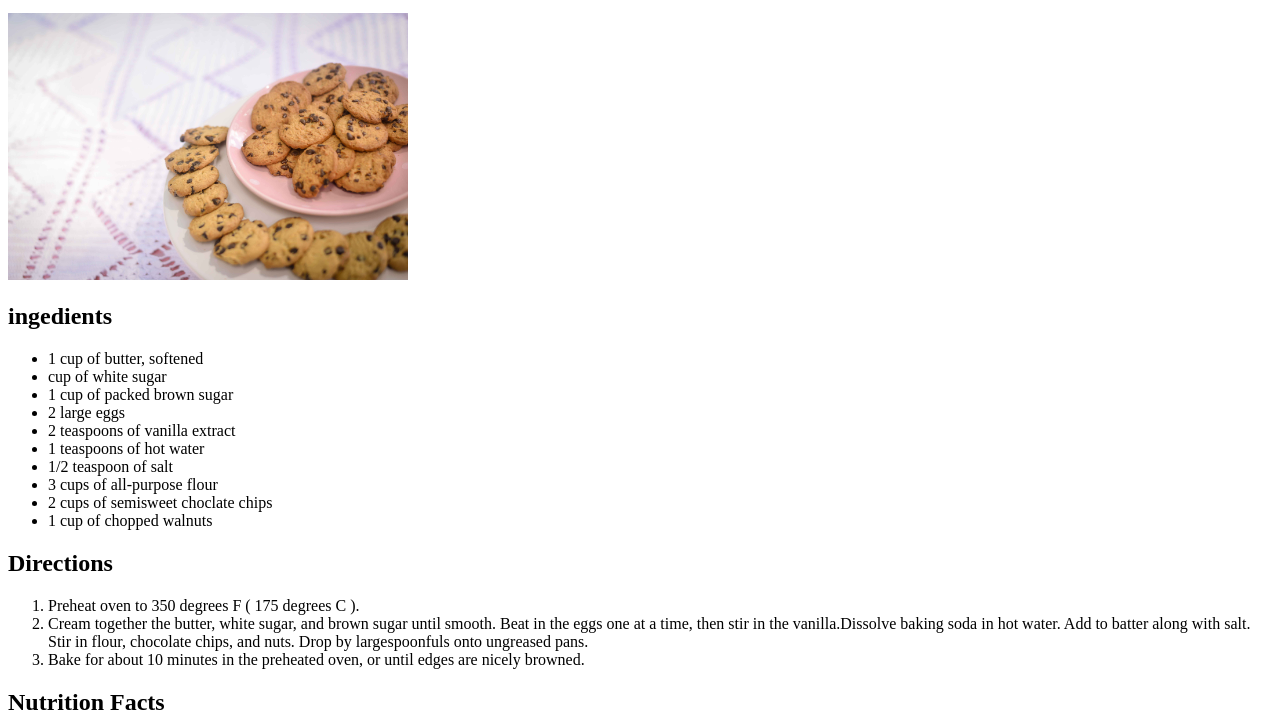
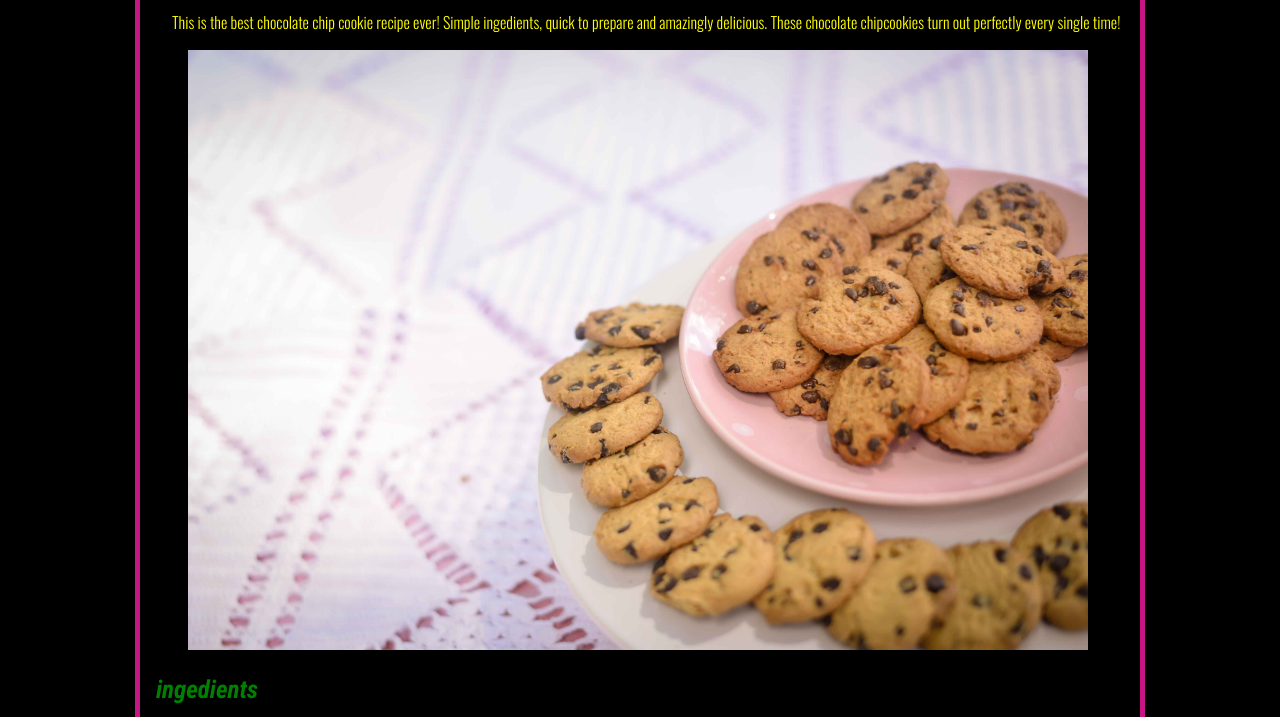
Before and after one commit to yongcheng992/MMP240-fall, a plain HTML site: page recipe/index.html in a window 1280 px wide. Shown: the part 101-818 px from the top of the page. Drawn offline with nearby package versions, Linux system fonts and the light colour scheme.

Commit message:
Add files via upload

```diff
--- a/recipe/index.html
+++ b/recipe/index.html
@@ -3,6 +3,7 @@
   <head>
     <meta charset="utf-8">
     <title>Chocolate Chip Cookies</title>
+    <link rel="stylesheet" href="style.css">
   </head>
   <body>
     <h1>Best Chocolate Chip Cookies</h1>
--- /dev/null
+++ b/recipe/style.css
@@ -0,0 +1,41 @@
+@import url('https://fonts.googleapis.com/css2?family=Roboto+Condensed:ital,wght@1,700&display=swap');
+@import url('https://fonts.googleapis.com/css2?family=Oswald:wght@300&display=swap');
+h1{
+  text-align: center;
+}
+h1,h2{
+  font-family: 'Roboto Condensed', sans-serif;
+  font-size: 39px;
+  color:green;
+}
+p{
+  color:yellow;
+  padding-left: 1em;
+}
+h2{font-size:25px;
+}
+p,li{
+  font-family: 'Oswald', sans-serif;
+}
+body{
+  background-color: black;
+  border:solid mediumvioletred 5px;
+  width:1000px;
+  margin-left: auto;
+  margin-right: auto;
+  color:white;
+  border-radius: 15px;
+}
+p,h2,ul,ol{
+  margin-left: 1rem;
+}
+p,h2,ul,ol{
+  margin-bottom: 1rem;
+}
+li{
+  margin-bottom: 1em;
+}
+img{
+  margin-left: 3rem;
+  width:90%;
+}
```
